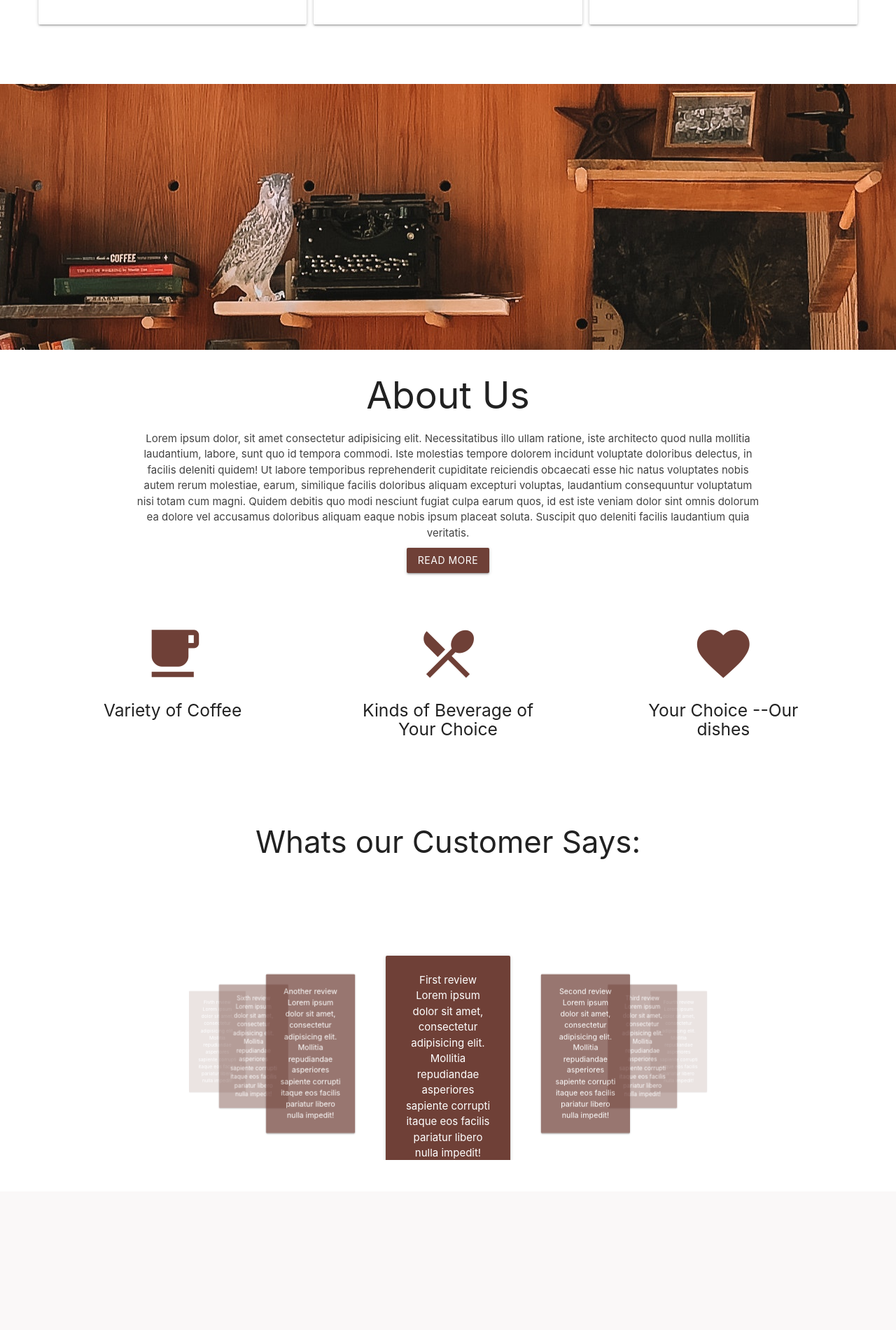
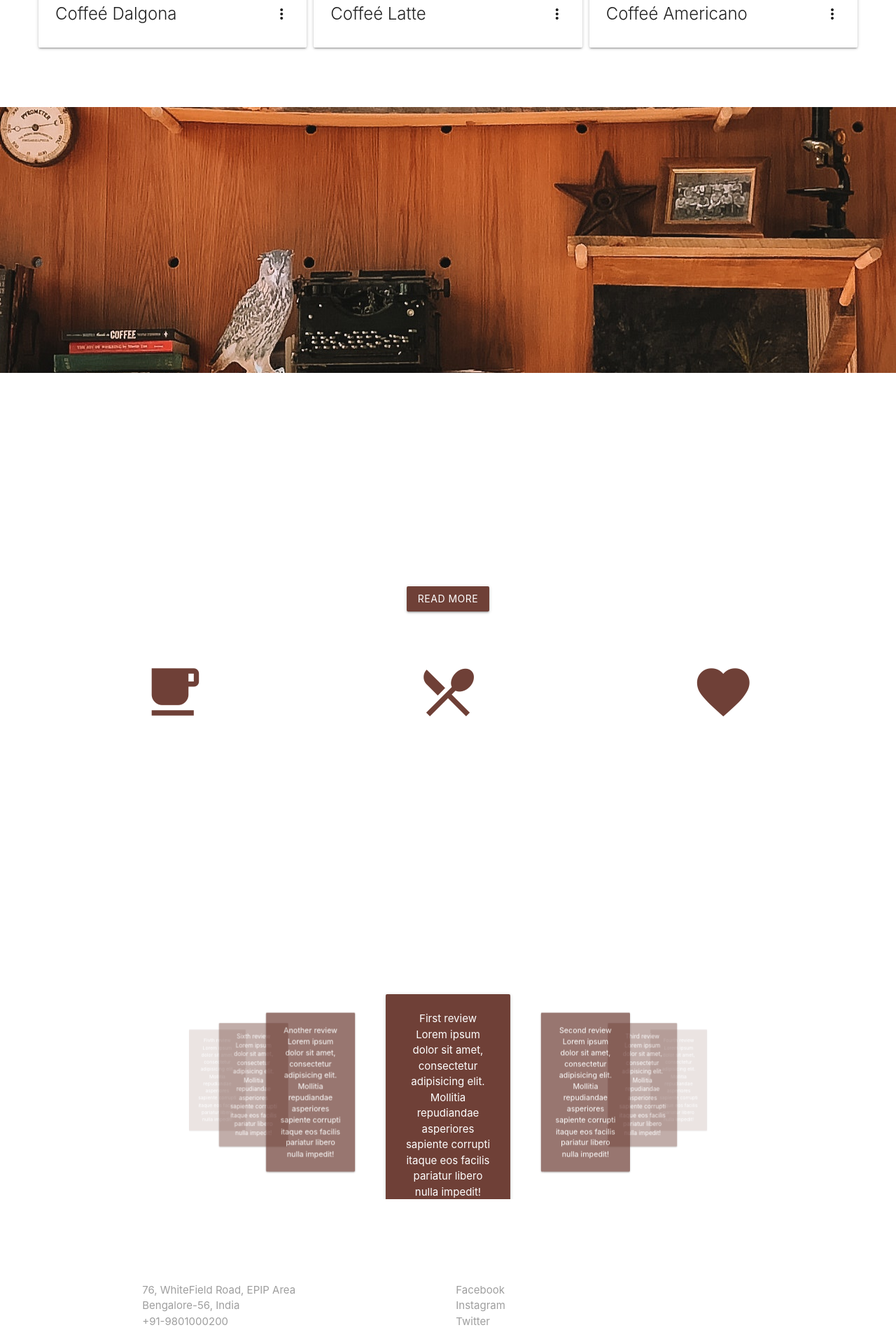
Before and after one commit to soumyadeepsinha/CaffeeKing, a PHP site: page / in a window 1280 px wide. Shown: the part 1250-3151 px from the top of the page at 70% size. Before the commit the page ends 2908 px from the top, so only its background shows below. Run offline with PHP 8.4, Linux system fonts and the light colour scheme.

Commit message:
index.php edited online with Bitbucket

```diff
--- a/index.php
+++ b/index.php
@@ -10,30 +10,43 @@
   <link href="https://fonts.googleapis.com/icon?family=Material+Icons" rel="stylesheet">
   <!-- Google Fints -->
   <link href="https://fonts.googleapis.com/css2?family=Pacifico&display=swap" rel="stylesheet">
+  <link href="https://fonts.googleapis.com/css2?family=Merriweather:wght@300&display=swap" rel="stylesheet">
   <!-- Custom CSS -->
   <link rel="stylesheet" href="./assets/css/style.css">
-  <title>CafeDayNight</title>
+  <title>CaféDayNight</title>
 </head>
 
 <body>
+  <section class="mymodal">
+    <!-- Modal Structure -->
+    <div id="modal1" class="modal">
+      <div class="modal-content">
+        <h4 id="info-modal-heading">Link Disabled</h4>
+        <p id="info-modal-content">Sorry! All Links are Disabled</p>
+      </div>
+      <div class="modal-footer">
+        <a href="#" class="modal-close waves-effect waves-green btn-flat">Close</a>
+      </div>
+    </div>
+  </section>
   <section class="mynav">
     <nav class="nav-fixed">
       <div class="nav-wrapper">
-        <a href="#" class="brand-logo" style="margin-left: 30px;">CafeDayNight</a>
+        <a href="#" class="brand-logo" style="margin-left: 30px;">CaféDayNight</a>
         <a href="#" data-target="mobile-demo" class="sidenav-trigger"><i class="material-icons">menu</i></a>
         <ul id="nav-mobile" class="right hide-on-med-and-down" style="margin-right: 30px;">
-          <li><a href="index.php" onclick="toggleModal();">Home</a></li>
-          <li><a href="#" onclick="toggleModal();">About</a></li>
-          <li><a href="#" onclick="toggleModal();">Coffee</a></li>
-          <li><a href="#" onclick="toggleModal();">Contact</a></li>
+          <li><a href="index.php"">Home</a></li>
+          <li><a href=" #about"">About</a></li>
+          <li><a href="#coffee">Coffee</a></li>
+          <li><a href="#contat" onclick="toggleModal();">Contact</a></li>
         </ul>
       </div>
     </nav>
     <ul class="sidenav" id="mobile-demo">
-      <li><a href="index.php" onclick="toggleModal();">Home</a></li>
-      <li><a href="#" onclick="toggleModal();">About</a></li>
-      <li><a href="#" onclick="toggleModal();">Coffee</a></li>
-      <li><a href="#" onclick="toggleModal();">Contact</a></li>
+      <li><a href="index.php">Home</a></li>
+      <li><a href="#about">About</a></li>
+      <li><a href="#coffee">Coffee</a></li>
+      <li><a href="#contact" onclick="toggleModal();">Contact</a></li>
     </ul>
   </section>
   <section class="myslider">
@@ -69,7 +82,7 @@
     </div>
   </section>
   <section class="descrip">
-    <div class="description white center">
+    <div class="description white-text center">
       <h2 class="header">
         CafeDayNight -- Ultimate Quality Coffee
       </h2>
@@ -83,18 +96,18 @@
       </div>
     </div>
   </section>
-  <section class="mycards">
+  <section class="mycards" id="coffee">
     <div class="row" style="padding-left: 50px; padding-right: 50px;">
       <div class="col l4 m12 s12" style="padding: 50px 5px;">
         <div class="card">
           <div class="card-image waves-effect waves-block waves-light">
-            <img class="activator" src="./assets/images/card1.jpg">
+            <img class="activator" src="./assets/images/dalgonacoffee.jpg">
           </div>
           <div class="card-content">
-            <span class="card-title activator grey-text text-darken-4">Card Title<i class="material-icons right">more_vert</i></span>
+            <span class="card-title activator grey-text text-darken-4">Coffeé Dalgona<i class="material-icons right">more_vert</i></span>
           </div>
           <div class="card-reveal">
-            <span class="card-title grey-text text-darken-4">Neo Coffee<i class="material-icons right">close</i></span>
+            <span class="card-title grey-text text-darken-4">Dalgona Coffee<i class="material-icons right">close</i></span>
             <p>Here is some more information about this product that is only revealed once clicked on.</p>
           </div>
         </div>
@@ -102,13 +115,13 @@
       <div class="col l4 m12 s12" style="padding: 50px 5px;">
         <div class="card">
           <div class="card-image waves-effect waves-block waves-light">
-            <img class="activator" src="./assets/images/card1.jpg">
+            <img class="activator" src="./assets/images/Latte.jpg">
           </div>
           <div class="card-content">
-            <span class="card-title activator grey-text text-darken-4">Card Title<i class="material-icons right">more_vert</i></span>
+            <span class="card-title activator grey-text text-darken-4">Coffeé Latte<i class="material-icons right">more_vert</i></span>
           </div>
           <div class="card-reveal">
-            <span class="card-title grey-text text-darken-4">Neo Coffee<i class="material-icons right">close</i></span>
+            <span class="card-title grey-text text-darken-4">Latte Coffee<i class="material-icons right">close</i></span>
             <p>Here is some more information about this product that is only revealed once clicked on.</p>
           </div>
         </div>
@@ -116,10 +129,10 @@
       <div class="col l4 m12 s12" style="padding: 50px 5px;">
         <div class="card">
           <div class="card-image waves-effect waves-block waves-light">
-            <img class="activator" src="./assets/images/card1.jpg">
+            <img class="activator" src="./assets/images/americano-coffee.jpg">
           </div>
           <div class="card-content">
-            <span class="card-title activator grey-text text-darken-4">Card Title<i class="material-icons right">more_vert</i></span>
+            <span class="card-title activator grey-text text-darken-4">Coffeé Americano<i class="material-icons right">more_vert</i></span>
           </div>
           <div class="card-reveal">
             <span class="card-title grey-text text-darken-4">Neo Coffee<i class="material-icons right">close</i></span>
@@ -134,17 +147,17 @@
       <div class="parallax"><img src="./assets/images/banner4.jpg" alt="Parallax_Banner 4"></div>
     </div>
   </section>
-  <section class="myabout">
-    <div class="row container center">
+  <section class="myabout" id="about">
+    <div class="row container white-text center">
       <h2 class="header">About Us</h2>
-      <p class="grey-text text-darken-3">
-        Lorem ipsum dolor, sit amet consectetur adipisicing elit. Necessitatibus illo ullam ratione, iste architecto quod nulla mollitia laudantium, labore, sunt quo id tempora commodi. Iste molestias tempore dolorem incidunt voluptate doloribus delectus, in facilis deleniti quidem! Ut labore temporibus reprehenderit cupiditate reiciendis obcaecati esse hic natus voluptates nobis autem rerum molestiae, earum, similique facilis doloribus aliquam excepturi voluptas, laudantium consequuntur voluptatum nisi totam cum magni. Quidem debitis quo modi nesciunt fugiat culpa earum quos, id est iste veniam dolor sint omnis dolorum ea dolore vel accusamus doloribus aliquam eaque nobis ipsum placeat soluta. Suscipit quo deleniti facilis laudantium quia veritatis.
+      <p>
+        Café Day Night, a part of Coffee Day Global Limited, is India’s favourite hangout for coffee and conversations. Popularly known as CDN, we strive to provide the best experience to our guests. Our coffees are sourced from thousands of small coffee planters, who made us who we are today and we're glad to be a part of their lives. We opened our first cafe in 1996 at Brigade Road in Bangalore – the youth and the young at heart immediately took to the cafe, and it continues to be one of the most happening places in the city. CDN to the youth is a “hangout” spot where they meet people, make conversations, and have a whole lot of fun over steaming cups of great coffee.It's been an exciting journey since then to becoming the largest organised retail cafe chain in the country. We’re also present in Austria,United Kingdom and Malaysia, so if your travel takes you there, do stop by our outlets to get a taste from back home!
       </p>
       <a href="#" class="btn custom-btn waves-effect waves-light">Read More</a>
     </div>
   </section>
   <section class="myservices">
-    <div class="row center" style="padding-left: 50px; padding-right: 50px;">
+    <div class="row center white-text" style="padding-left: 50px; padding-right: 50px;">
       <div class="col s12 l4" style="padding: 50px;">
         <i class="large material-icons icon-custom">local_cafe</i>
         <h5 class="header">Variety of Coffee</h5>
@@ -160,7 +173,7 @@
     </div>
   </section>
   <section class="mycarousel">
-    <div class="section white center">
+    <div class="section white-text center">
       <h3 class="header">Whats our Customer Says:</h3>
       <div class="carousel carousel-effects" style="margin-block: 30px">
         <a href="#" class="carousel-item">
@@ -236,17 +249,41 @@
       </div>
     </div>
   </section>
-  <section class="mymodal">
-    <!-- Modal Structure -->
-    <div id="modal1" class="modal">
-      <div class="modal-content">
-        <h4 id="info-modal-heading">Link Disabled</h4>
-        <p id="info-modal-content">Sorry! All Links are Disabled</p>
+  <section class="myfooter" id="contact">
+    <footer class="footer-one">
+      <div class="container">
+        <div class="row">
+          <div class="col l6 s12">
+            <h4 class="white-text">Contat with Us</h4>
+            <p class="grey-text">
+              76, WhiteField Road, EPIP Area <br />
+              Bengalore-56, India
+            </p>
+            <p class="grey-text">
+              +91-9801000200
+            </p>
+          </div>
+          <div class="col l6 s12">
+            <h4 class="white-text">Give your feedback via</h4>
+            <ul>
+              <li><a href="#" class="grey-text" onclick="toggleModal();">Facebook</a></li>
+              <li><a href="#" class="grey-text" onclick="toggleModal();">Instagram</a></li>
+              <li><a href="#" class="grey-text" onclick="toggleModal();">Twitter</a></li>
+            </ul>
+          </div>
+        </div>
       </div>
-      <div class="modal-footer">
-        <a href="#" class="modal-close waves-effect waves-green btn-flat">Close</a>
+    </footer>
+    <footer class="footer-two">
+      <div class="row">
+        <div class="col l6 s12 left">
+          <p class="white-text">&copy; CaffeeDayNight</p>
+        </div>
+        <div class="col l6 s12 right">
+          <p class="white-text">Designed by Soumydeep Sinha with LCO</p>
+        </div>
       </div>
-    </div>
+    </footer>
   </section>
   <!-- JQuery -->
   <script src="https://cdnjs.cloudflare.com/ajax/libs/jquery/3.5.0/jquery.min.js" integrity="sha256-xNzN2a4ltkB44Mc/Jz3pT4iU1cmeR0FkXs4pru/JxaQ=" crossorigin="anonymous"></script>
```
